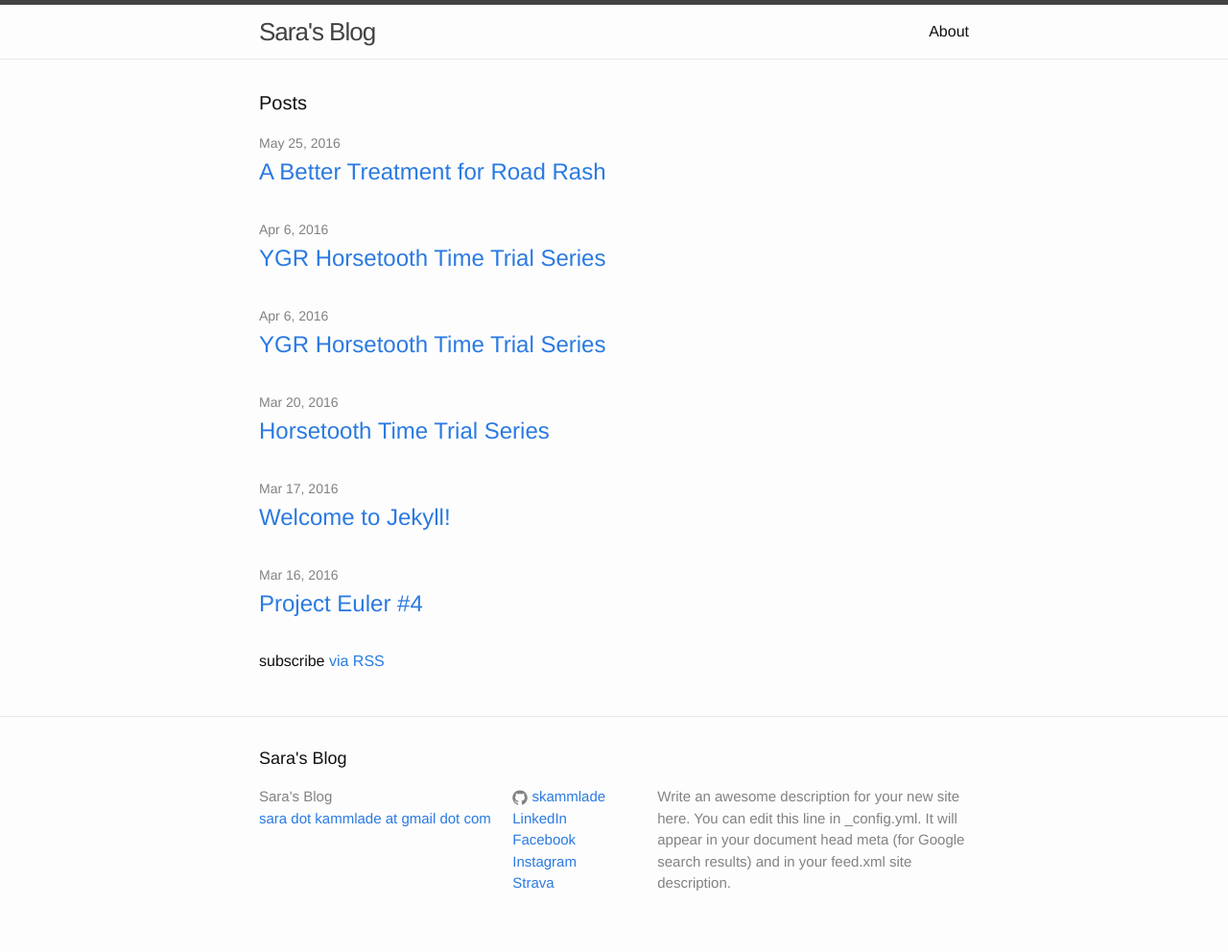
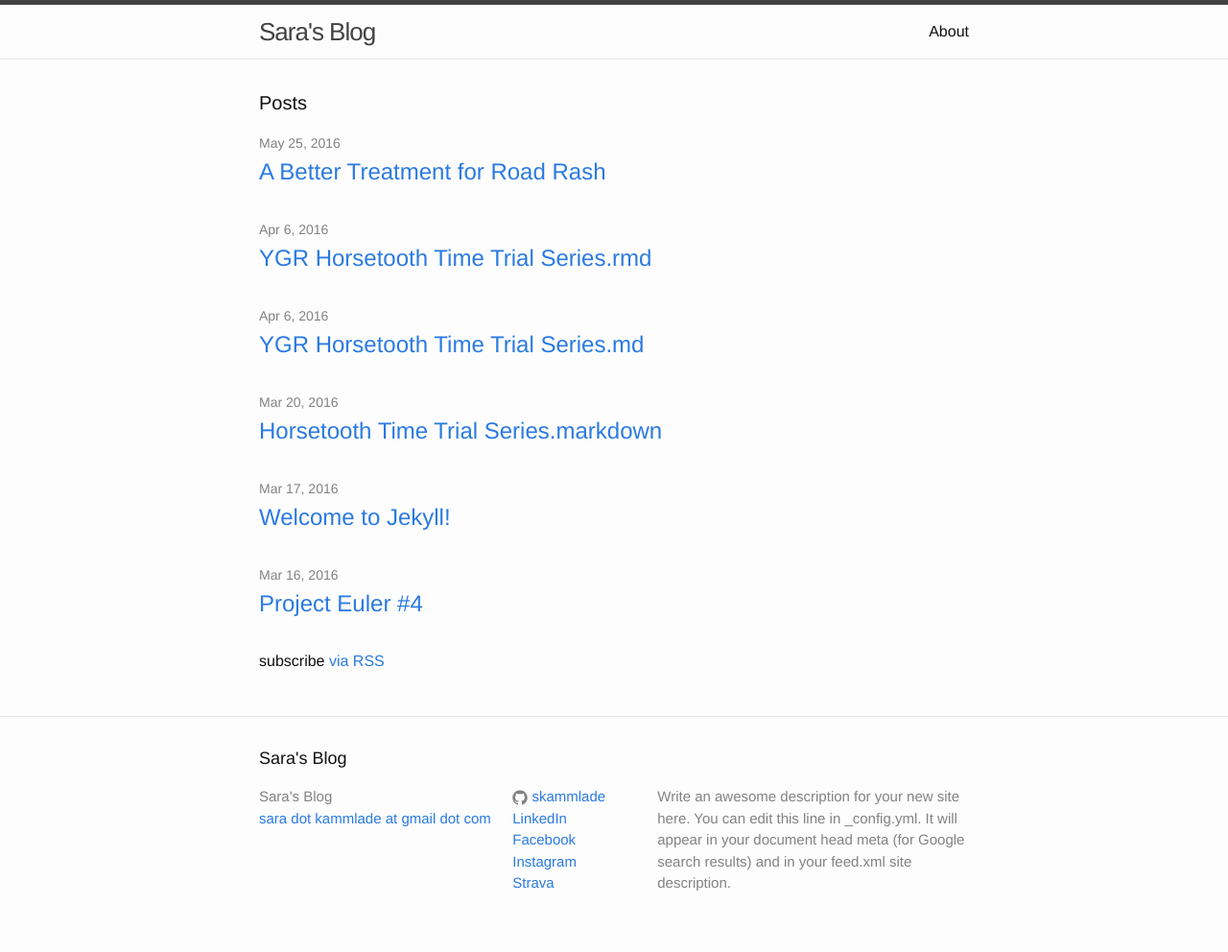
Before and after one commit to stevensotelo/skammlade.github.io, a Jekyll site: the page built from index.html, in a window 1280 px wide. Shown: the whole page at 96% size. Built offline with Jekyll 4.4.1, drawn with Linux system fonts in a browser that asks for light colours.

Commit message:
rmd file extensions

```diff
--- a/_posts/2016-04-06-HTTTmd.md
+++ b/_posts/2016-04-06-HTTTmd.md
@@ -1,5 +1,5 @@
 ---
-title: "YGR Horsetooth Time Trial Series"
+title: "YGR Horsetooth Time Trial Series.md"
 author: "sara"
 date: "6 April 2016"
 output: html_document
--- a/_posts/2016-04-06-HTTTrmd.Rmd
+++ b/_posts/2016-04-06-HTTTrmd.Rmd
@@ -1,5 +1,5 @@
 ---
-title: "YGR Horsetooth Time Trial Series"
+title: "YGR Horsetooth Time Trial Series.rmd"
 author: "sara"
 date: "6 April 2016"
 output: html_document
--- a/_posts/2016-3-20-HTTTmarkdown.markdown
+++ b/_posts/2016-3-20-HTTTmarkdown.markdown
@@ -1,6 +1,6 @@
 ---
 layout: post
-title: "Horsetooth Time Trial Series"
+title: "Horsetooth Time Trial Series.markdown"
 date: 2016-3-20
 categories: cycling
 ---
--- a/_posts/2016-7-5-Road Rash.markdown
+++ b/_posts/2016-7-5-Road Rash.markdown
@@ -79,11 +79,11 @@ Tough Pads are no longer carried at Safeway and are difficult to find in stores.
 <table class="tg" style="undefined;table-layout: fixed; width: 800px">
 <colgroup>
 <col style="width: 80px">
-<col style="width: 80px">
+<col style="width: 70px">
 <col style="width: 80px">
 <col style="width: 100px">
 <col style="width: 100px">
-<col style="width: 275px">
+<col style="width: 250px">
 </colgroup>
   <tr>
     <th class="tg-twxl">Product</th>
```
